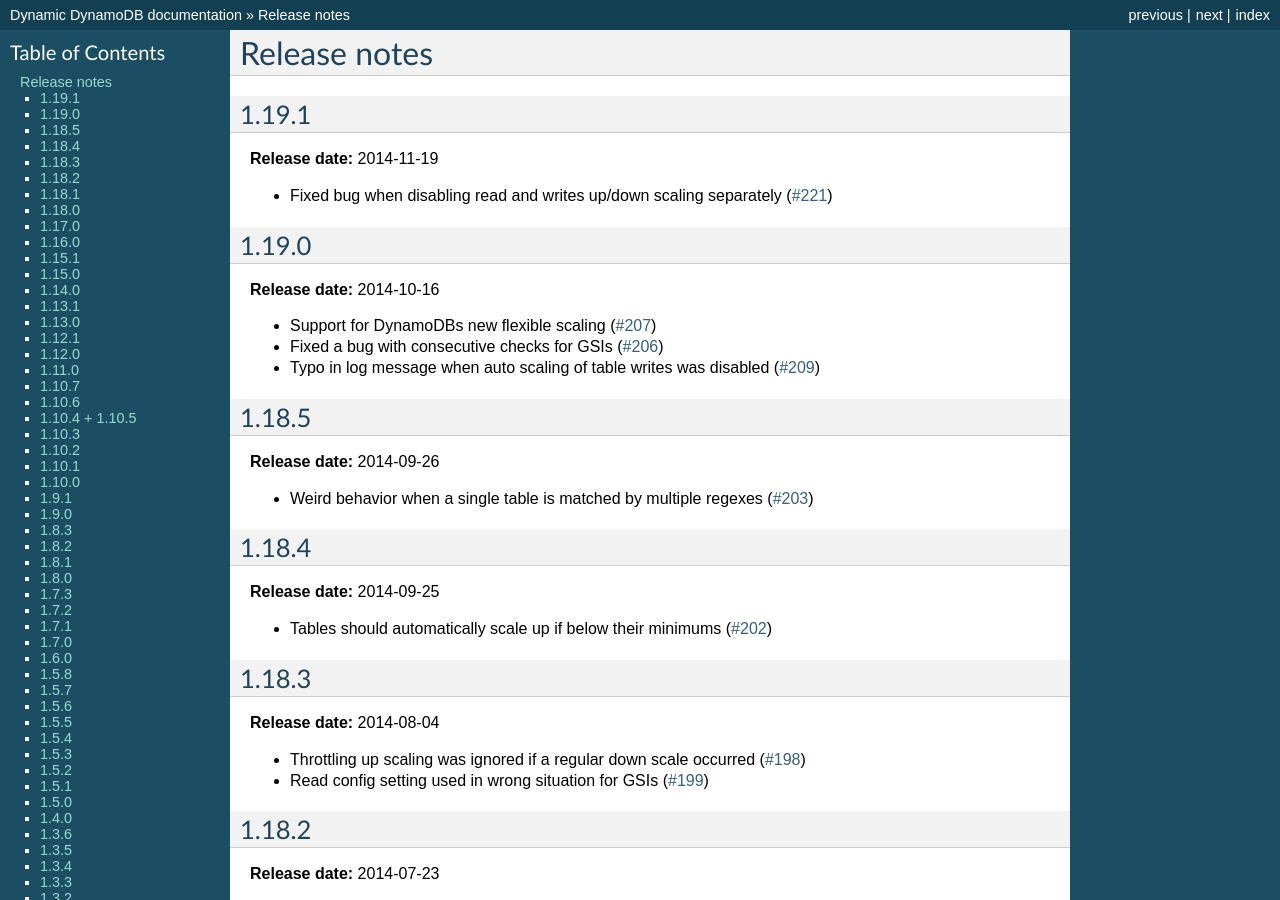
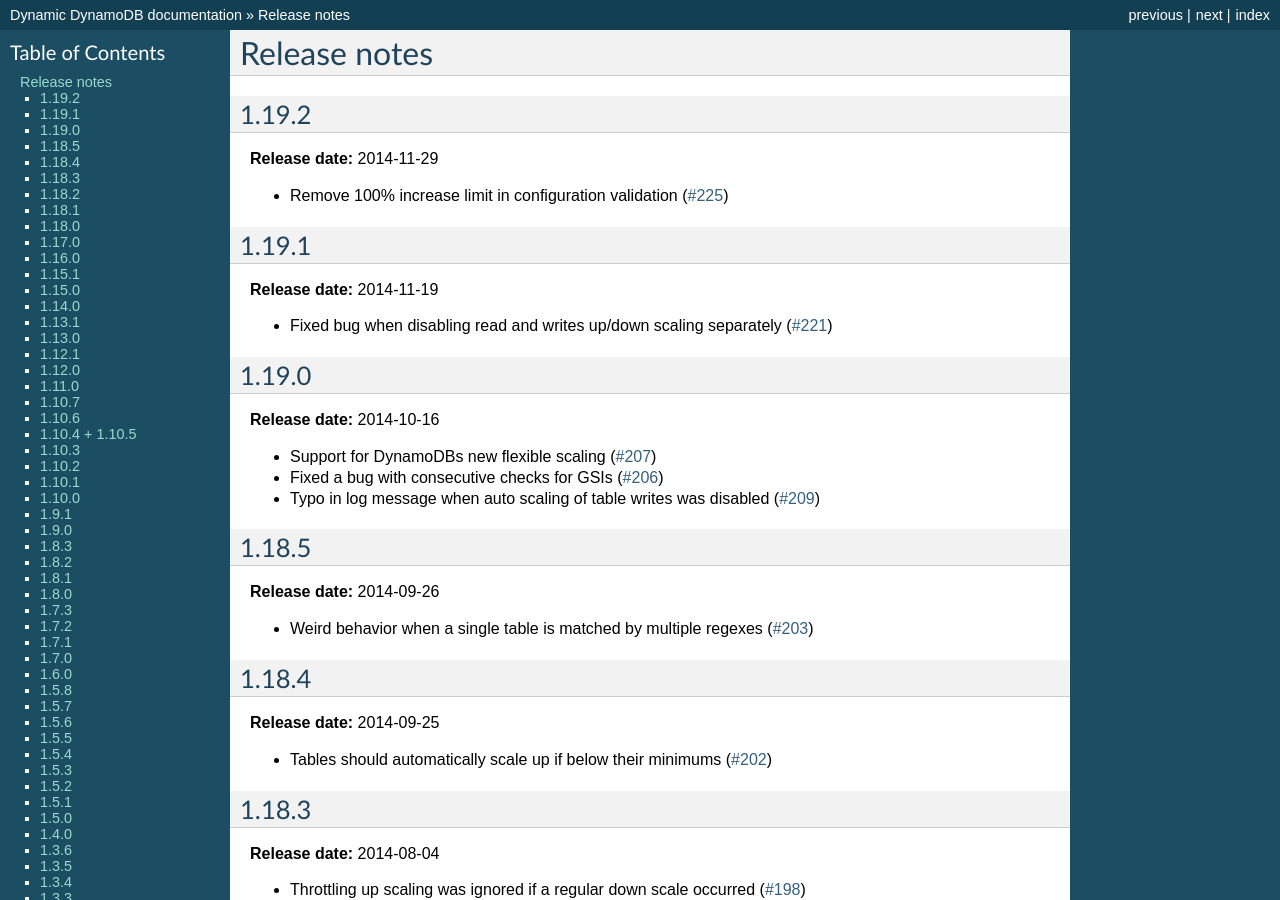
Before and after one commit to sebdah/dynamic-dynamodb, a Sphinx documentation site: the page built from docs/release_notes.rst, in a window 1280 px wide and 900 px high. Built offline with Sphinx 7.4.7, drawn with Linux system fonts in a browser that asks for light colours; the version number could not be read and is left out.

Commit message:
Updated release notes for #225

```diff
--- a/docs/release_notes.rst
+++ b/docs/release_notes.rst
@@ -1,5 +1,12 @@
 Release notes
 =============
+
+1.19.2
+------
+
+**Release date:** 2014-11-29
+
+- Remove 100% increase limit in configuration validation (`#225 <https://github.com/sebdah/dynamic-dynamodb/issues/225>`__)
 
 1.19.1
 ------
```
